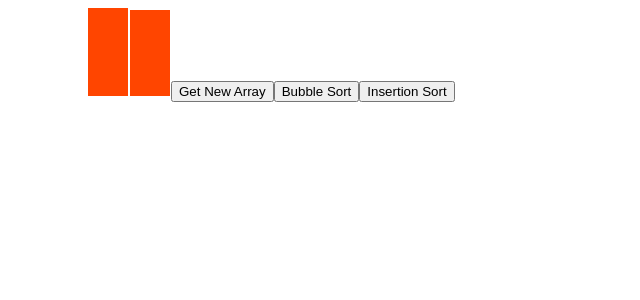
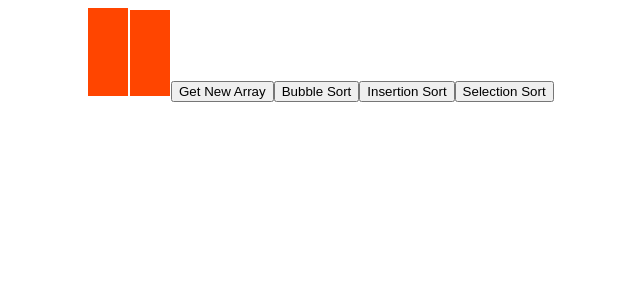
Before and after one commit to johnpatrickanders/goAlgo, a React (Create React App) app in the folder client/: page / in a window 1280 px wide. Shown: the top 300 px of the page, without its empty margins (13-653 px from the left). Built offline with nearby package versions, Linux system fonts and the light colour scheme.

Commit message:
add starter plate for selection to SortingViz

```diff
--- a/client/src/SortingViz/SortingViz.js
+++ b/client/src/SortingViz/SortingViz.js
@@ -1,6 +1,7 @@
 import React, { useState, useEffect } from 'react';
 import bubbleSort from './bubbleSort';
 import insertionSort from './insertionSort';
+import selectionSort from './selectionSort';
 import './SortingViz.css';
 
 export default function SortingViz() {
@@ -114,6 +115,34 @@ export default function SortingViz() {
     }
   }
 
+  const selectionSortAnimate = () => {
+    const animations = selectionSort(array);
+    for (let i = 0; i < animations.length; i++) {
+      const bars = document.getElementsByClassName('array-bar');
+      const [barOneIdx, barTwoIdx] = animations[i];
+      const barOne = bars[barOneIdx].style;
+      const barTwo = bars[barTwoIdx].style;
+      const isColorChange = i % 3 !== 2;
+      if (isColorChange) { // if the index falls just BEFORE the swap (i.e. on 2nd comparison)
+        setTimeout(() => {
+          const currentBarColor = i % 3 === 0 ? 'blue' : 'green'; // if the index falls on the "swap" value...
+          barOne.backgroundColor = currentBarColor;
+          barTwo.backgroundColor = currentBarColor;
+        }, i * SPEED)
+      } else {
+        setTimeout(() => {
+          if (barOneIdx > barTwoIdx) {
+            const tempHeight = barOne.height;
+            barOne.height = barTwo.height;
+            barTwo.height = tempHeight;
+            barOne.backgroundColor = 'purple';
+          }
+        }, i * SPEED)
+      }
+    }
+
+  }
+
   return (
     <div className="array-container">
       {array.map((value, i) => (
@@ -127,6 +156,7 @@ export default function SortingViz() {
       <button onClick={resetArray}>Get New Array</button>
       <button onClick={bubbleSortAnimate}>Bubble Sort</button>
       <button onClick={insertionSortAnimate}>Insertion Sort</button>
+      <button onClick={selectionSortAnimate}>Selection Sort</button>
     </div>
   )
 
```
